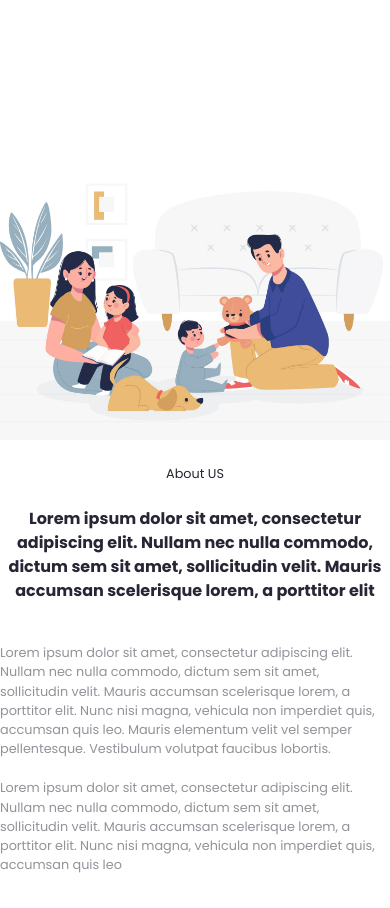
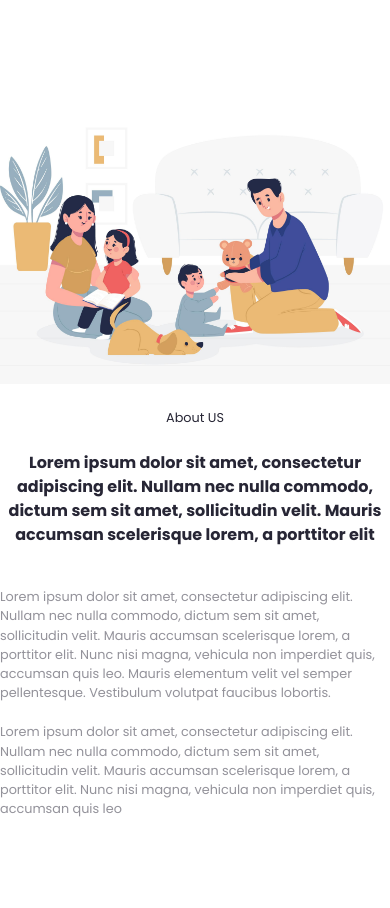
Before and after one commit to zainuddin25/HomeBooking, an Angular app: page /landing-page in a window 390 px wide. Shown: the part 720-1628 px from the top of the page. Built offline with nearby package versions, Linux system fonts and the light colour scheme.

Commit message:
fix: high responsive mobile

```diff
--- a/src/app/components/about/about.component.html
+++ b/src/app/components/about/about.component.html
@@ -1,4 +1,4 @@
-<div class="w-full h-screen xl:h-screen block py-14 xl:flex justify-between gap-7 items-center">
+<div class="w-full h-screen xl:h-screen block xl:flex justify-between gap-7 items-center">
     <div class="xl:w-2/4 w-full">
         <img src="../../../assets/3758757.jpg" />
     </div>
```
